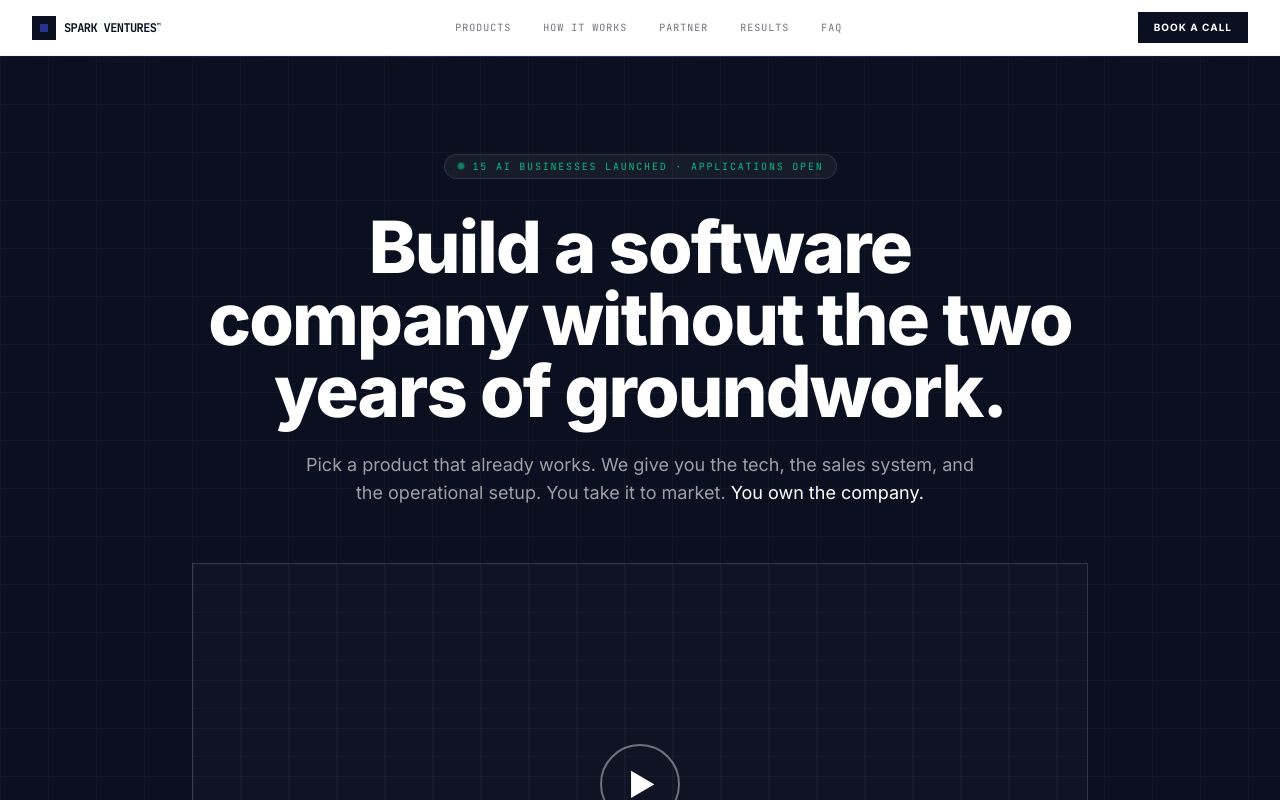
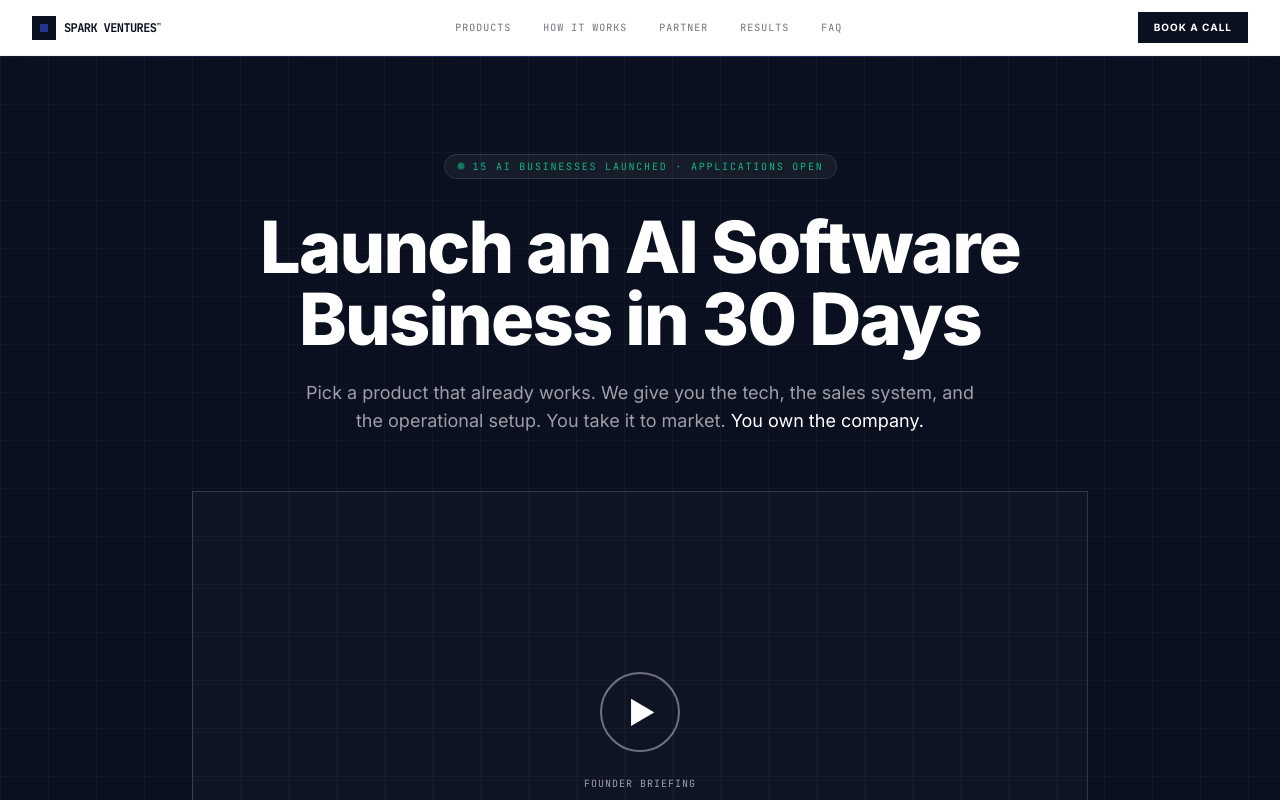
Before and after one commit to sparkai-core/spark-ventures-wireframe, a Next.js app: page / in a window 1280 px wide. Shown: the top 800 px of the page. Built offline with nearby package versions, Linux system fonts and the light colour scheme.

Commit message:
changed head line

```diff
--- a/app/page.tsx
+++ b/app/page.tsx
@@ -70,7 +70,7 @@ function Hero() {
 
         {/* Headline */}
         <h1 className="text-balance text-5xl md:text-7xl font-extrabold leading-[1.02] tracking-tight animate-fade-up-2">
-          Build a software company without the two years of groundwork.
+          Launch an AI Software Business in 30 Days
         </h1>
 
         {/* Sub */}
```
